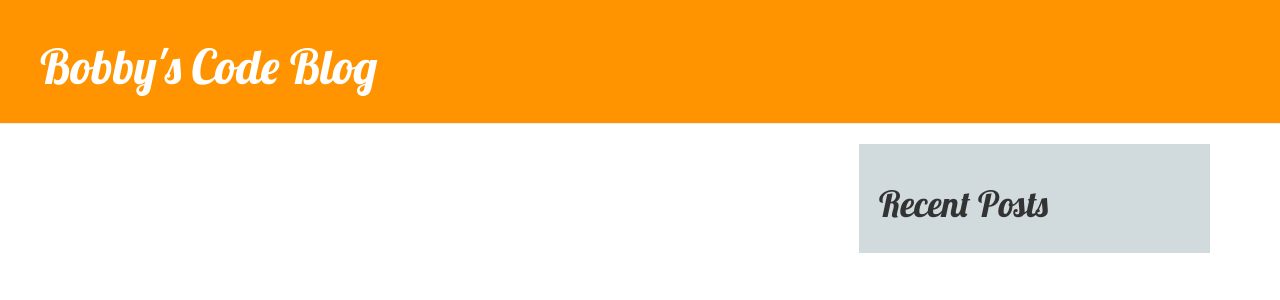
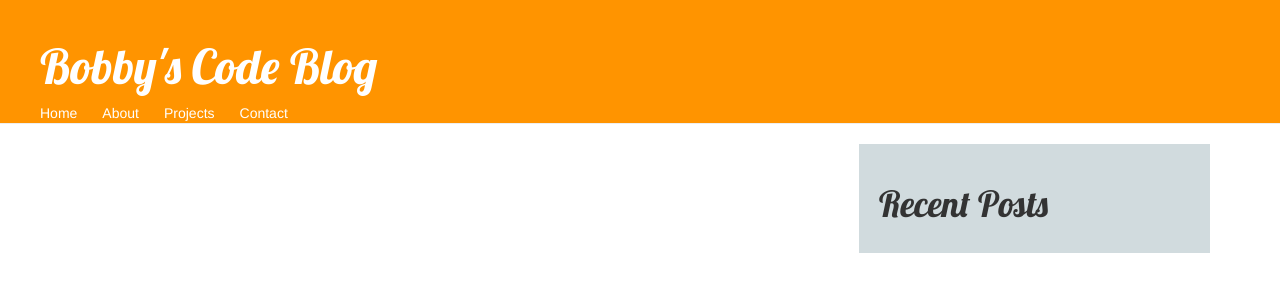
Before and after one commit to bamabacho/codeblog, a Django app: page / in a window 1280 px wide. Shown: the top 300 px of the page. Run offline with Django 3.2, Linux system fonts and the light colour scheme; data that the repository does not hold is empty; some libraries are stand-ins or nearby versions.

Commit message:
bunch of stuff

```diff
--- a/blog/forms.py
+++ b/blog/forms.py
@@ -7,4 +7,4 @@ class PostForm(forms.ModelForm):
 
 	class Meta:
 		model = Post
-		fields = ('title','text', 'image',)
+		fields = ('title','text', 'image', 'tags',)
--- a/blog/models.py
+++ b/blog/models.py
@@ -2,6 +2,7 @@ from __future__ import unicode_literals
 
 from django.db import models
 from django.utils import timezone
+from tagging.fields import TagField
 
 # Create your models here.
 
@@ -12,10 +13,11 @@ class Post(models.Model):
 	image = models.FileField(upload_to='documents', default=False)
 	created_date = models.DateTimeField( default = timezone.now)
 	published_date = models.DateTimeField(blank=True, null=True)
+	tags = TagField()
 
 	def publish(self):
 		self.published_date = timezone.now()
-		se;lf.save()
+		self.save()
 
 	def __str__(self):
 		return self.title
--- a/blog/static/css/stylesheet.css
+++ b/blog/static/css/stylesheet.css
@@ -12,6 +12,19 @@
     color: #ffffff;
     font-size: 36pt;
     text-decoration: none;
+}
+
+#navList{
+    list-style: none;
+    padding: 0px;
+}
+
+#navList li{
+    color:white;
+    display: inline-block;
+    float: left;
+    padding-right:25px;
+
 }
 
 .content {
--- a/blog/templates/blog/base.html
+++ b/blog/templates/blog/base.html
@@ -14,6 +14,14 @@
 
     <div class="page-header">
         <h1><a href="/">Bobby's Code Blog</a></h1>
+        <div id='mainNav'>
+            <ul id="navList">
+                <a href="/"><li>Home</li></a>
+                <a href="/about"><li>About</li></a>
+                <a href="/projects"><li>Projects</li></a>
+                <a href="/contact"><li>Contact</li></a>
+            </ul>
+        </div>
 
         {% if user.is_authenticated %}
    	 		<a href="{% url 'post_new' %}" class="top-menu"><span class="glyphicon glyphicon-plus"></span></a>
--- a/blog/templates/blog/post_list.html
+++ b/blog/templates/blog/post_list.html
@@ -5,13 +5,20 @@
 
 				{% block content %}
 				<div class="col-md-8">
-		            {% for post in posts %}
+		            {% for post in posts|slice:':5' %}
 		                <div class="post">
 		                    <div class="date">
 		                        <p>published: {{ post.published_date }}</p>
 		                    </div>
 		                    <h1><a href="{% url 'post_detail' pk=post.pk %}">{{ post.title }}</a></h1>
 		                    <p>{{ post.text|linebreaksbr }}</p>
+
+		                    {% for tag in tags %}
+		                   		<p class='tags'>{{ post.tags }}</p>
+
+		                   	{% endfor %}
+
+
 		                </div>
 		            {% endfor %}
 		        </div>
--- a/blog/urls.py
+++ b/blog/urls.py
@@ -2,10 +2,17 @@ from django.conf.urls import url
 from . import views
 from django.conf.urls.static import static
 from django.conf import settings
+from django.views.generic import TemplateView
 
 urlpatterns = [
 	url(r'^$', views.post_list, name='post_list'),
 	url(r'^post/(?P<pk>\d+)/$', views.post_detail, name='post_detail'),
 	url(r'^post/new/$', views.post_new, name='post_new'),
 	url(r'^post/(?P<pk>\d+)/edit/$', views.post_edit, name='post_edit'),
+	url(r"^about/$", TemplateView.as_view(template_name='blog/about.html'),
+    name='about'),
+    url(r"^projects/$", TemplateView.as_view(template_name='blog/projects.html'),
+    name='projects'),
+    url(r"^contact/$", TemplateView.as_view(template_name='blog/contact.html'),
+    name='contact')
 ] + static(settings.MEDIA_URL, document_root=settings.MEDIA_ROOT)
--- a/codeblog/settings.py
+++ b/codeblog/settings.py
@@ -38,6 +38,7 @@ INSTALLED_APPS = [
     'django.contrib.messages',
     'django.contrib.staticfiles',
     'blog',
+    'tagging',
 ]
 
 MIDDLEWARE = [
```
Also changed, not shown: blog/templates/blog/about.html (added, +17 -0 lines), blog/migrations/0003_post_tags.py (added), 1 other file.
